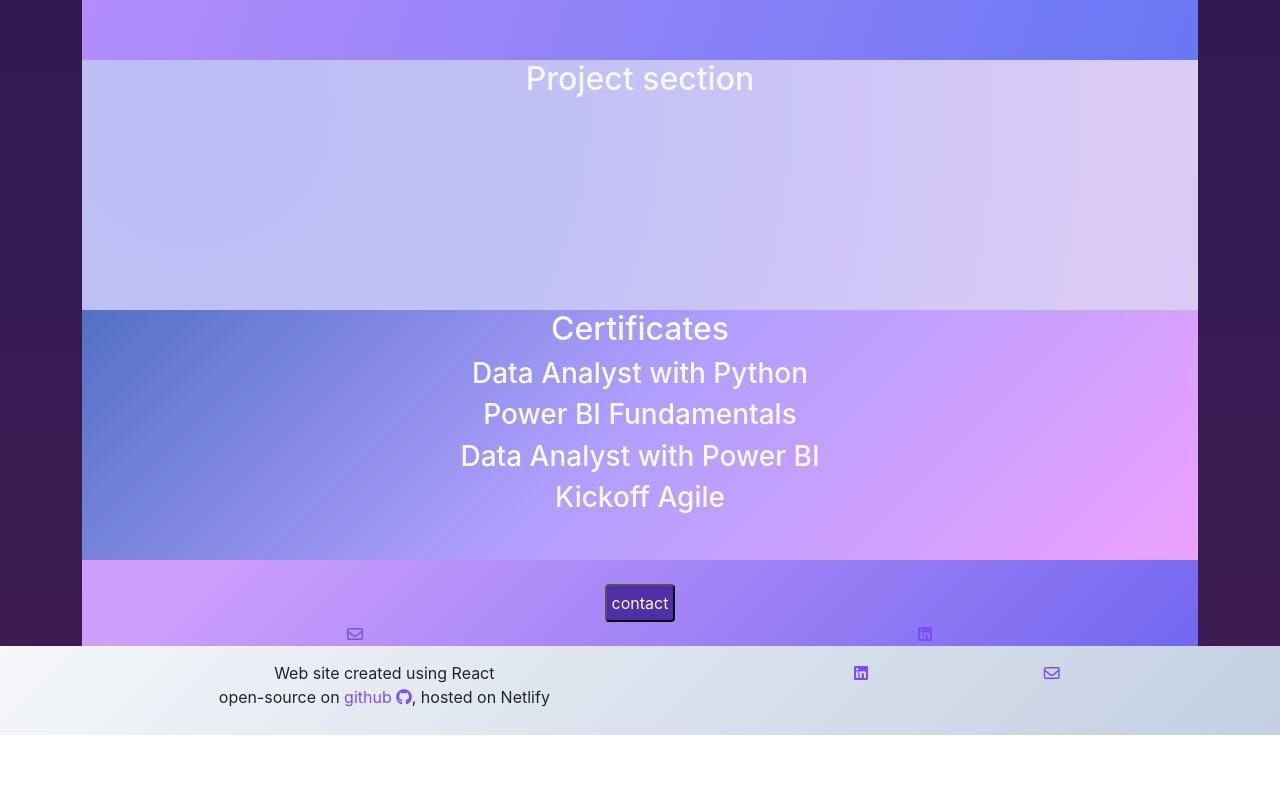
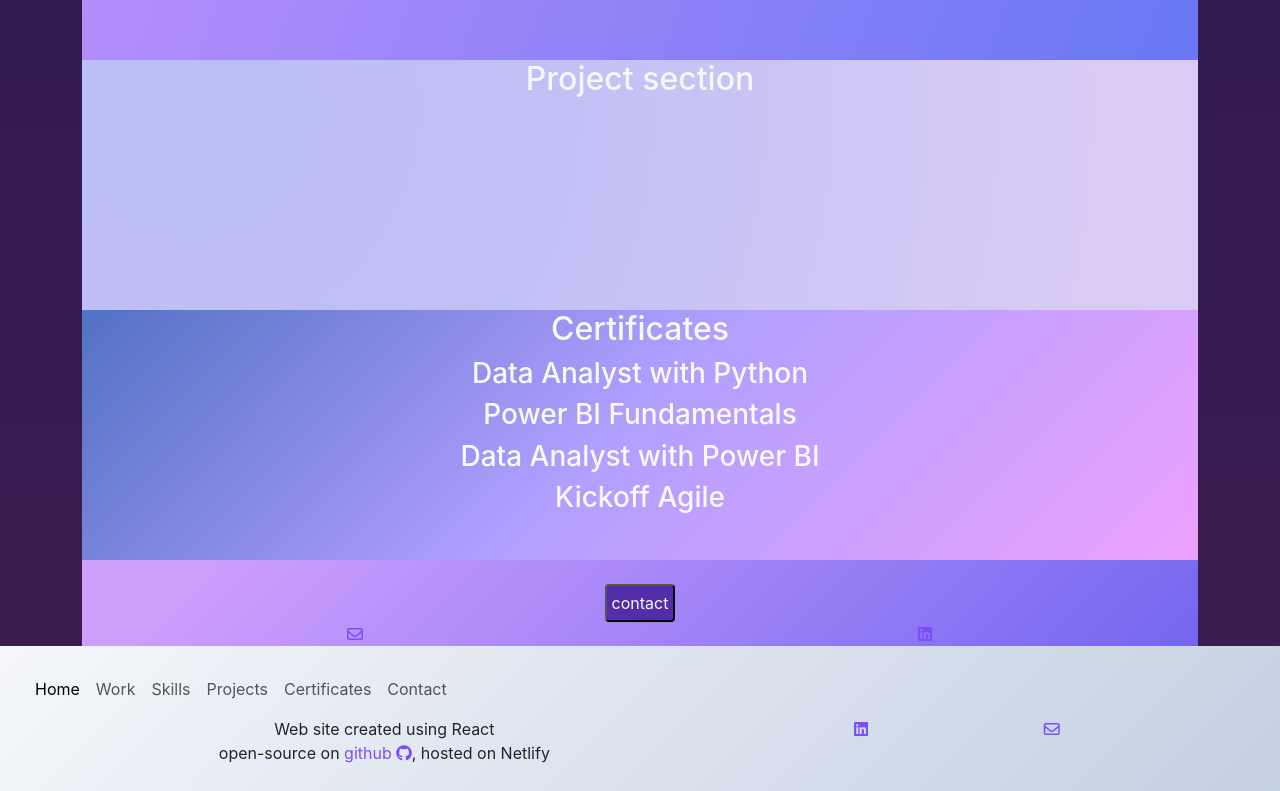
Before and after one commit to sorim492/portafolio-evyi, a React (Create React App) app: page / in a window 1280 px wide. Shown: the part 1714-2505 px from the top of the page. Before the commit the page ends 2449 px from the top, so only its background shows below. Built offline with nearby package versions, Linux system fonts and the light colour scheme.

Commit message:
Update App.js

```diff
--- a/src/App.js
+++ b/src/App.js
@@ -13,7 +13,36 @@
       </main>
       <footer>
         <div className='container'>
-          <div className='row'>
+          <nav class="navbar navbar-expand-lg">
+                <div class="container-fluid">
+                    <button class="navbar-toggler" type="button" data-bs-toggle="collapse" data-bs-target="#navbarNav" aria-controls="navbarNav" aria-expanded="false" aria-label="Toggle navigation">
+                        <span class="navbar-toggler-icon"></span>
+                    </button>
+                <div class="collapse navbar-collapse" id="navbarNav">
+                <ul class="navbar-nav">
+                    <li class="nav-item">
+                        <a class="nav-link active" aria-current="page" href="/">Home</a>
+                    </li>
+                    <li class="nav-item">
+                        <a class="nav-link" href="#work">Work</a>
+                    </li>
+                    <li class="nav-item">
+                        <a class="nav-link" href="#skills">Skills</a>
+                    </li>
+                    <li class="nav-item">
+                        <a class="nav-link" href="#projects">Projects</a>
+                    </li>
+                    <li class="nav-item">
+                        <a class="nav-link" href="#cer">Certificates</a>
+                    </li>
+                    <li class="nav-item">
+                        <a class="nav-link" href="#contact">Contact</a>
+                    </li>
+                </ul>
+                </div>
+                </div>
+            </nav>
+            <div className='row'>
             <div className='col-8'>
               <p>Web site created using React
                 <br/>
```
